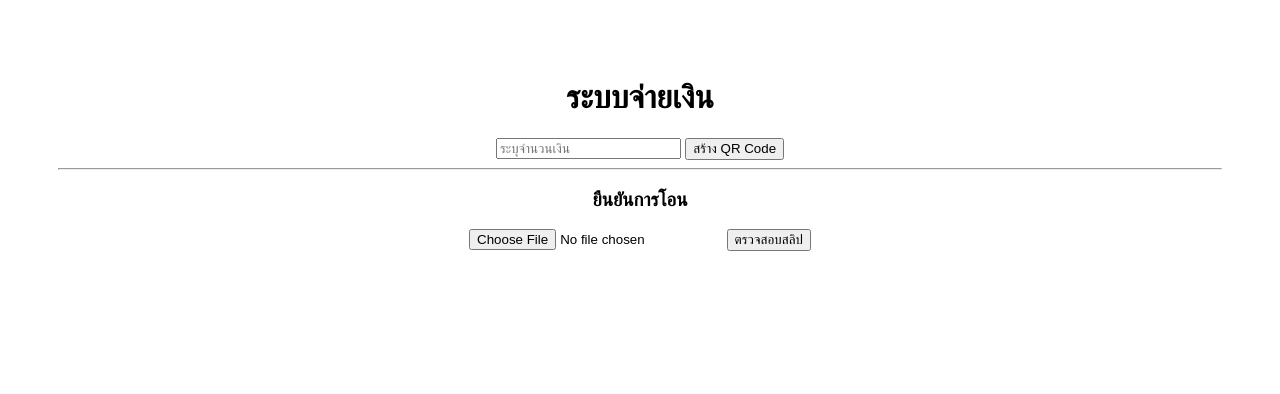
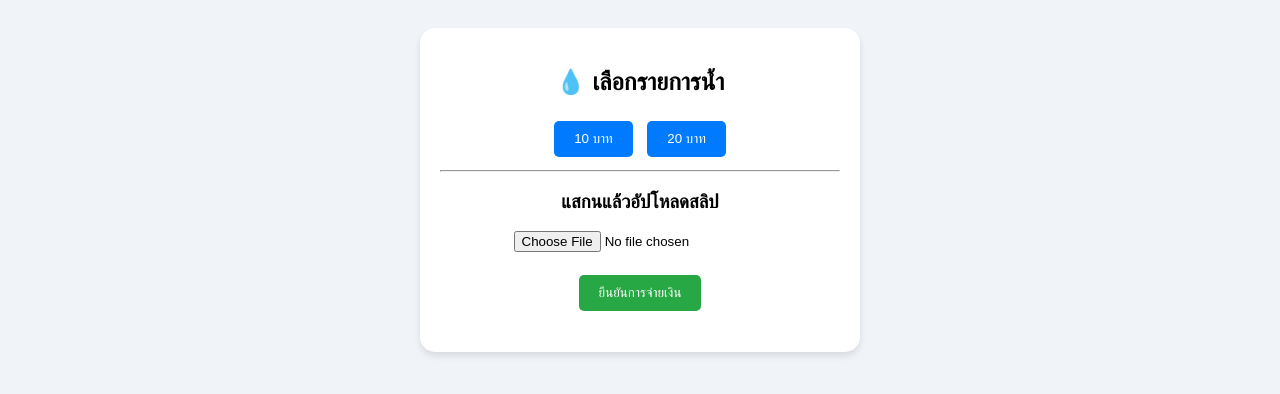
Before and after one commit to thetime2009/QR-Code, a website: page public/index.html in a window 1280 px wide. Drawn offline with Linux system fonts and the light colour scheme.

Commit message:
Update index.html

```diff
--- a/public/index.html
+++ b/public/index.html
@@ -1,63 +1,60 @@
 <!DOCTYPE html>
-<html>
+<html lang="th">
 <head>
     <meta charset="UTF-8">
-    <title>PromptPay & Verify</title>
+    <meta name="viewport" content="width=device-width, initial-scale=1.0">
+    <title>เครื่องจ่ายน้ำอัจฉริยะ</title>
     <style>
-        body { font-family: sans-serif; text-align: center; padding: 50px; }
-        img { width: 200px; margin: 20px; }
-        .success { color: green; font-weight: bold; }
+        body { font-family: 'Kanit', sans-serif; text-align: center; background: #f0f4f8; padding: 20px; }
+        .card { background: white; padding: 20px; border-radius: 15px; box-shadow: 0 4px 6px rgba(0,0,0,0.1); max-width: 400px; margin: auto; }
+        button { background: #007bff; color: white; border: none; padding: 10px 20px; border-radius: 5px; cursor: pointer; margin: 5px; }
+        img { width: 250px; margin-top: 15px; }
+        .success { color: #28a745; font-weight: bold; }
     </style>
 </head>
 <body>
-    <h1>ระบบจ่ายเงิน</h1>
-    <input type="number" id="amount" placeholder="ระบุจำนวนเงิน">
-    <button onclick="getQR()">สร้าง QR Code</button>
-    <div id="qr-display"></div>
-
-    <hr>
-    <h3>ยืนยันการโอน</h3>
-    <input type="file" id="slipFile" accept="image/*">
-    <button onclick="verify()">ตรวจสอบสลิป</button>
-    <p id="status"></p>
+    <div class="card">
+        <h2>💧 เลือกรายการน้ำ</h2>
+        <button onclick="generateQR(10)">10 บาท</button>
+        <button onclick="generateQR(20)">20 บาท</button>
+        <div id="qr-area"></div>
+        <hr>
+        <h3>แสกนแล้วอัปโหลดสลิป</h3>
+        <input type="file" id="slipInput" accept="image/*">
+        <br><br>
+        <button onclick="verifySlip()" style="background: #28a745;">ยืนยันการจ่ายเงิน</button>
+        <p id="status"></p>
+    </div>
 
     <script>
-        async function getQR() {
-            const amount = document.getElementById('amount').value;
+        async function generateQR(price) {
             const res = await fetch('/generateQR', {
                 method: 'POST',
                 headers: {'Content-Type': 'application/json'},
-                body: JSON.stringify({ amount })
+                body: JSON.stringify({ amount: price })
             });
             const data = await res.json();
-            document.getElementById('qr-display').innerHTML = `<img src="${data.qrImage}">`;
+            document.getElementById('qr-area').innerHTML = `<p>ราคา ${price} บาท</p><img src="${data.qrImage}">`;
         }
 
-        async function verify() {
-            const fileInput = document.getElementById('slipFile');
+        async function verifySlip() {
+            const file = document.getElementById('slipInput').files[0];
             const status = document.getElementById('status');
-            if(!fileInput.files[0]) return alert('เลือกไฟล์ก่อนครับ');
+            if(!file) return alert("กรุณาเลือกรูปสลิป");
 
             const formData = new FormData();
-            formData.append('slip', fileInput.files[0]);
-
-            status.innerText = "กำลังตรวจสอบ...";
+            formData.append('slip', file);
+            status.innerText = "กำลังตรวจสอบความถูกต้อง...";
 
             try {
-                const res = await fetch('/verify-slip', { // ชื่อต้องตรงกับใน server.js
-                    method: 'POST',
-                    body: formData
-                });
+                const res = await fetch('/verify-slip', { method: 'POST', body: formData });
                 const result = await res.json();
-
                 if(result.success) {
-                    status.innerHTML = `<span class="success">จ่ายเงินสำเร็จ! ยอดเงิน: ${result.data.amount.amount} บาท</span>`;
+                    status.innerHTML = `<span class="success">ชำระเงินสำเร็จ! เครื่องกำลังจ่ายน้ำ...</span>`;
                 } else {
-                    status.innerText = "ตรวจสอบไม่ผ่าน: " + (result.message || "สลิปไม่ถูกต้อง");
+                    status.innerText = "ข้อผิดพลาด: " + result.message;
                 }
-            } catch (e) {
-                status.innerText = "เกิดข้อผิดพลาดในการเชื่อมต่อ";
-            }
+            } catch (e) { status.innerText = "เชื่อมต่อเซิร์ฟเวอร์ไม่ได้"; }
         }
     </script>
 </body>
```
